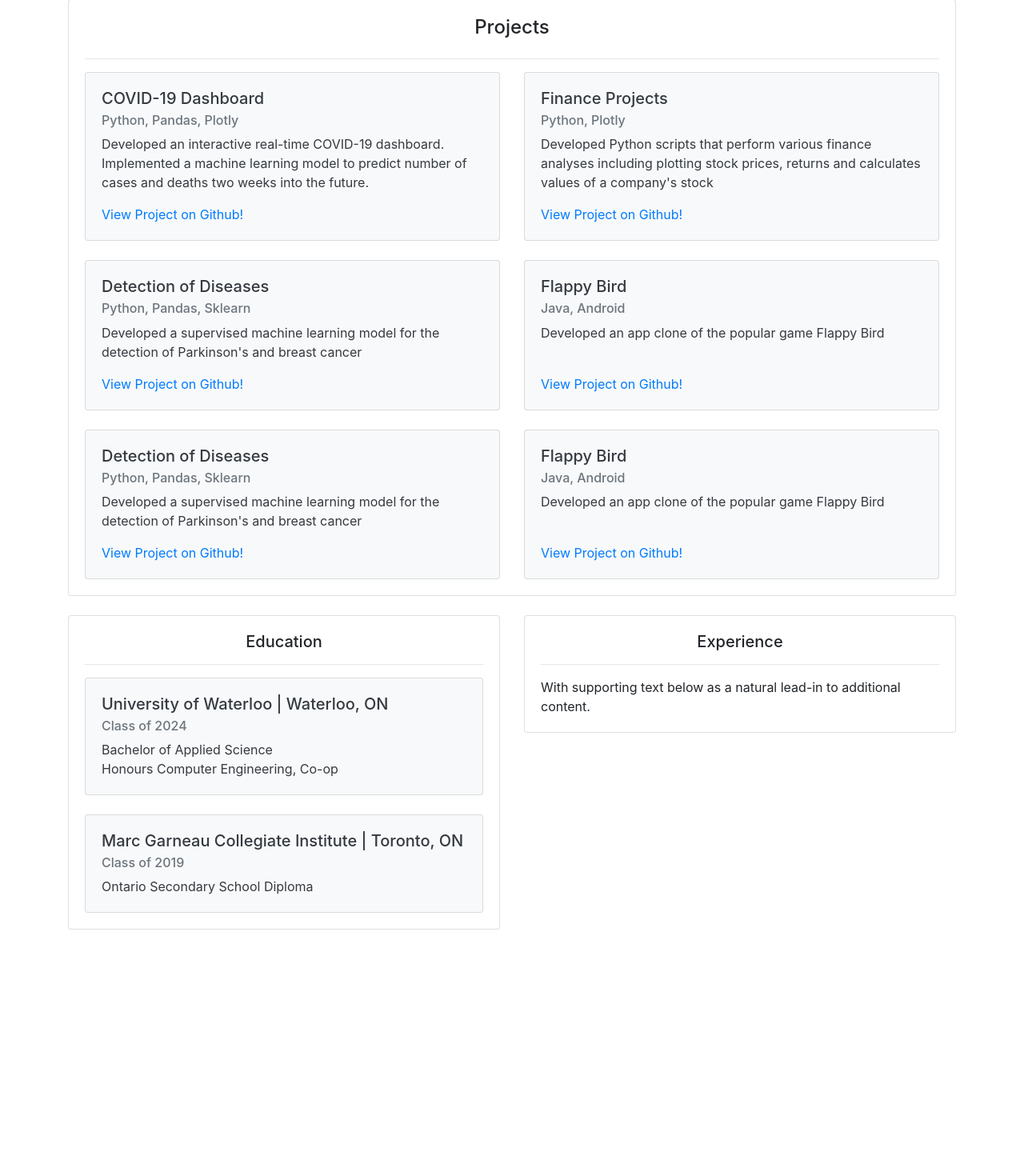
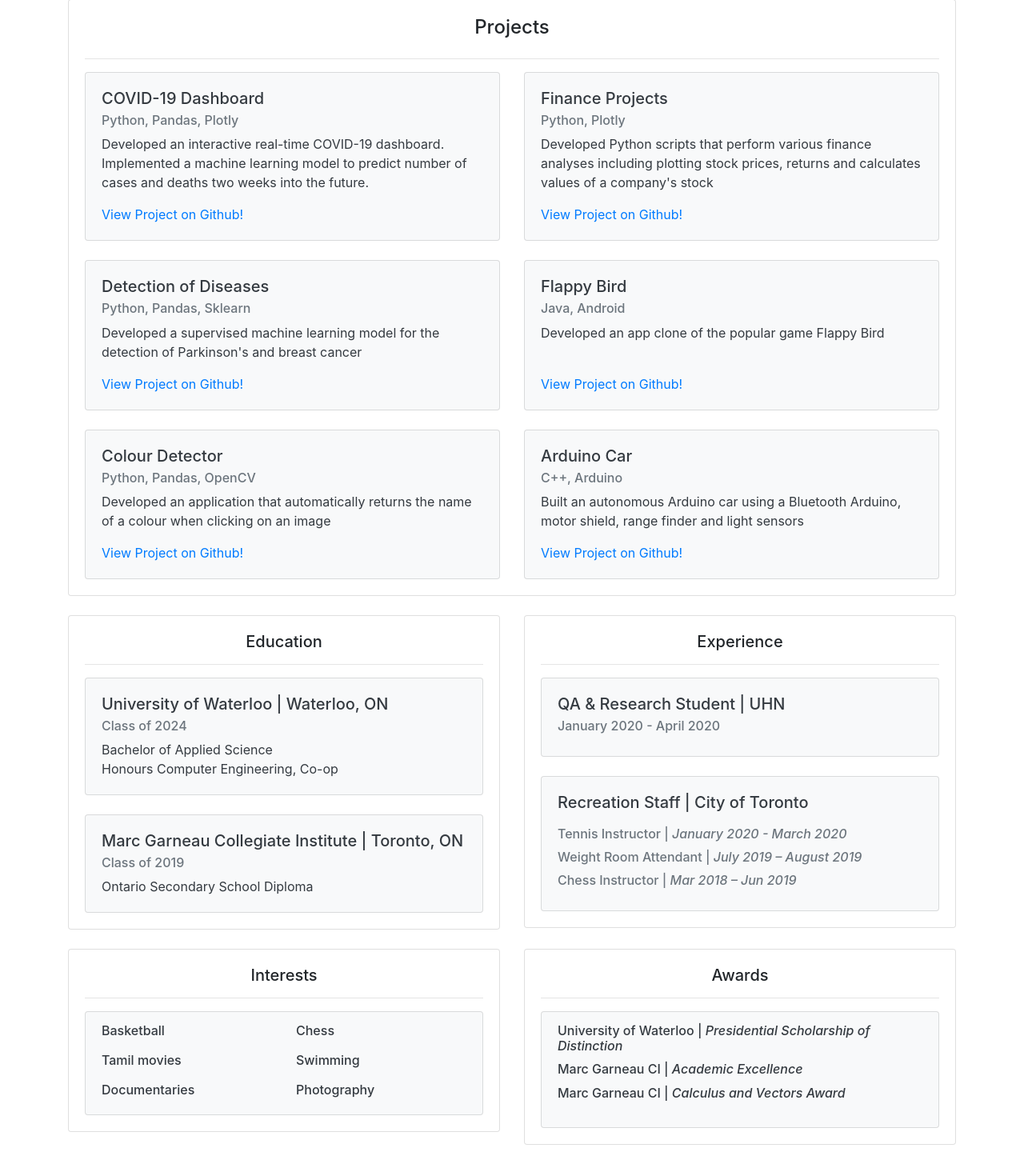
Before and after one commit to adshayanB/portfolio-site, a Django app: page / in a window 1280 px wide. Shown: the part 714-2169 px from the top of the page at 80% size. Before the commit the page ends 1876 px from the top, so only its background shows below. Run offline with Django 3.2, Linux system fonts and the light colour scheme; some libraries are stand-ins or nearby versions.

Commit message:
Add education, exp, awards, interests

```diff
--- a/base/templates/base/home.html
+++ b/base/templates/base/home.html
@@ -15,7 +15,7 @@
 		<div class="col-md-3">
 			<div class="card card-body h-100" id="profile-wrapper">
 
-				<img id="profile-pic" src="{% static 'images/Capture.jpg'%}" >
+				<img id="profile-pic" src="{% static 'images/Capture.JPG'%}" >
 				<hr>
 				<h4>Adshayan Balendra</h4>
 				<i><small>Candidate for Bachelor of Applied Science in Computer Engineering <br>University of Waterloo</small> </i>
@@ -130,9 +130,9 @@
 					<div class="col-sm-6">
 						<div class="card bg-light text-dark  ">
 							<div class="card-body">
-								<h5 class="card-title">Detection of  Diseases</h5>
-								<h6 class="card-subtitle mb-2 text-muted">Python, Pandas, Sklearn</h6>
-								<p class="card-text">Developed a supervised machine learning model for the detection of Parkinson's and breast cancer</p>
+								<h5 class="card-title">Colour Detector</h5>
+								<h6 class="card-subtitle mb-2 text-muted">Python, Pandas, OpenCV</h6>
+								<p class="card-text">Developed an application that automatically returns the name of a colour when clicking on an image</p>
 								<a href="https://github.com/adshayanB/finance-projects" class="card-link">View Project on Github! </a>
 							</div>
 						</div>
@@ -140,10 +140,10 @@
 					<div class="col-sm-6">
 						<div class="card bg-light text-dark">
 							<div class="card-body">
-								<h5 class="card-title">Flappy Bird</h5>
-								<h6 class="card-subtitle mb-2 text-muted">Java, Android</h6>
-								<p class="card-text">Developed an app clone of the popular game Flappy Bird<br><br></p>
-								<a href="https://github.com/adshayanB/FlappyBird" class="card-link">View Project on Github! </a>
+								<h5 class="card-title">Arduino Car</h5>
+								<h6 class="card-subtitle mb-2 text-muted">C++, Arduino</h6>
+								<p class="card-text">Built an autonomous Arduino car using a Bluetooth Arduino, motor shield, range finder and light sensors</p>
+								<a href="https://github.com/adshayanB/robotics-summative" class="card-link">View Project on Github! </a>
 							</div>
 						</div>
 					</div>
@@ -188,11 +188,105 @@
 			<div class="card">
 				<div class="card-body">
 					<h5 class="card-title"><center>Experience</center></h5><hr>
-        <p class="card-text">With supporting text below as a natural lead-in to additional content.</p>
+					<div class="row">
+						<div class="col">
+							<div class="card bg-light text-dark  ">
+								<div class="card-body">
+									<h5 class="card-title"> QA & Research Student | UHN </h5>
+									<h6 class="card-subtitle mb-2 text-muted">January 2020 - April 2020</h6>
+									<!--								<p class="card-text"><br></p>-->
+									<!--								<a href="https://github.com/adshayanB/finance-projects" class="card-link">View Project on Github! </a>-->
+								</div>
+							</div>
+						</div>
+					</div>
+					<br>
+					<div class="row">
+						<div class="col">
+							<div class="card bg-light text-dark  ">
+								<div class="card-body">
+									<h5 class="card-title"> Recreation Staff | City of Toronto </h5>
+									<div style="line-height:75%;">
+										<br>
+									</div>
+									<h6 class="card-subtitle mb-2 text-muted">Tennis Instructor | <i>January 2020 - March 2020</i></h6>
+									<p class="card-text"></p>
+									<h6 class="card-subtitle mb-2 text-muted">Weight Room Attendant | <i>July 2019 – August 2019</i></h6>
+									<p class="card-text"></p>
+									<h6 class="card-subtitle mb-2 text-muted">Chess Instructor |<i> Mar 2018 – Jun 2019</i></h6>
+								</div>
+
+						</div>
+					</div>
+
+				</div>
+
+
+
+			</div>
 
 		</div>
 	</div>
 </div>
+	<br>
+	<div class="row">
+  <div class="col-sm-6">
+    <div class="card">
+      <div class="card-body">
+        <h5 class="card-title"><center>Interests</center><hr></h5>
+		  <div class="row">
+						<div class="col">
+		  <div class="card bg-light text-dark  ">
+			  <div class="card-body">
+
+				  <div class="row">
+					  <div class="col-sm-6">
+						  <h6 class="card-subtitle">Basketball</h6>
+						  <br>
+						  <h6 class="card-subtitle">Tamil movies</h6>
+						  <br>
+						  <h6 class="card-subtitle">Documentaries</h6>
+					  </div>
+					  <div class="col-sm-6">
+						  <h6 class="card-subtitle">Chess</h6>
+						  <br>
+						  <h6 class="card-subtitle">Swimming</h6>
+						  <br>
+						  <h6 class="card-subtitle">Photography</h6>
+					  </div>
+				  </div>
+		  </div>
+		  </div>
+      </div>
+    </div>
+	  </div>
+	</div>
+  </div>
+		<div class="col-sm-6">
+    <div class="card">
+      <div class="card-body">
+        <h5 class="card-title"><center>Awards</center><hr></h5>
+		  <div class="row">
+						<div class="col">
+		  <div class="card bg-light text-dark  ">
+			  <div class="card-body">
+
+				  <h6 class="card-subtitle">University of Waterloo | <i> Presidential Scholarship of Distinction</i></h6>
+									<p class="card-text"></p>
+				  <h6 class="card-subtitle ">Marc Garneau CI | <i> Academic Excellence</i></h6>
+									<p class="card-text"></p>
+									<h6 class="card-subtitle  ">Marc Garneau CI |<i> Calculus and Vectors Award</i> </h6>
+				<div style="line-height:85%;">
+										<br>
+									</div>
+		  </div>
+		  </div>
+      </div>
+    </div>
+	  </div>
+	</div>
+  </div>
+
 </div>
 <br>
 </div>
```
Lines whose indentation alone changed are shown as unchanged.
